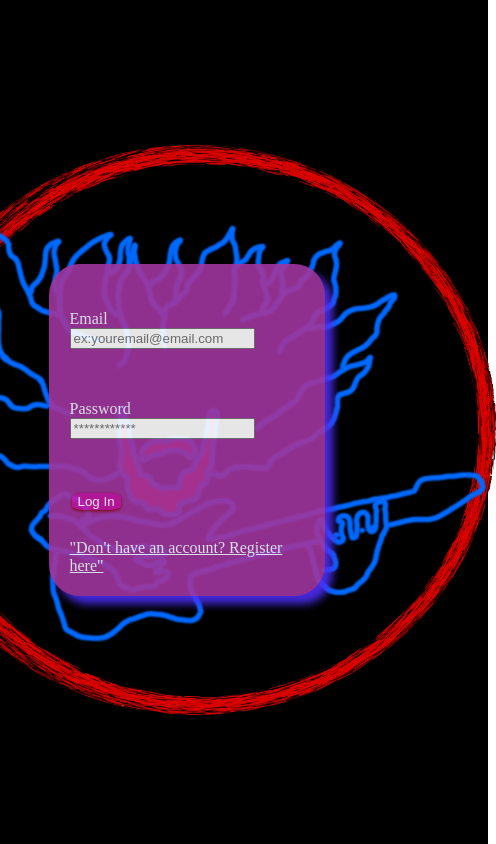
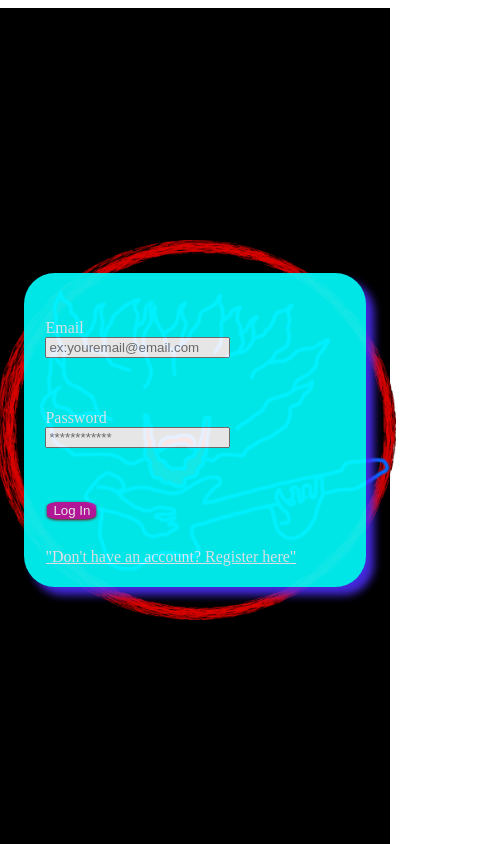
Before and after one commit to rafaelbazza/estudos_login, a React (Vite) app: page / in a window 390 px wide. Shown: the top 844 px of the page, 496 px wide, since content can reach past the window. Built offline with nearby package versions, Linux system fonts and the light colour scheme.

Commit message:
começando estilização responsiva

```diff
--- a/src/assets/styles/loginpages.css
+++ b/src/assets/styles/loginpages.css
@@ -19,8 +19,8 @@
 .background-image{
     display: flex;
     background-color: black;
-    width: 150%;
-    height: 150%;
+    width: 100%;
+    height: 100%;
     align-items: center;
     justify-content: center;
     z-index: 0;
@@ -75,3 +75,12 @@
     color: rgb(252, 67, 190);
 
 }
+
+
+@media screen and (max-width:500px) {
+
+    .login-form{
+       background-color: aqua;
+    }
+
+}
--- a/src/componentss/TextField.jsx
+++ b/src/componentss/TextField.jsx
@@ -1,27 +1,29 @@
 // eslint-disable-next-line no-unused-vars
 import React from 'react'
 
-const TextField = (props) => {
+const TextField = ({ placeholder = 'any', id, type = 'text', name, value, onChange, htmlFor, title }) => {
   return (
     <div>
       <div>
+        {title && (
         <label
-
-          htmlFor={props.htmlfor}
+          htmlFor={htmlFor}
 
         >
-          {props.title}
+          {title}
         </label>
+        )}
+
       </div>
       <div>
         <input
 
-          placeholder={props.placeholder}
-          id={props.id}
-          type={props.type}
-          name={props.name}
-          value={props.value}
-          onChange={props.onchange}
+          placeholder={placeholder}
+          id={id}
+          type={type}
+          name={name}
+          value={value}
+          onChange={onChange}
           required
 
         ></input>
--- a/src/pages/LoginPage.jsx
+++ b/src/pages/LoginPage.jsx
@@ -14,10 +14,8 @@ const LoginPage = () => {
       <div className='background-image'>
         <img className="image" src="src\assets\kjh.png" alt="" />
       </div>
-      <div className='content'>
 
        <Outlet/>
-      </div>
 
     </div>
 
```
Also changed, not shown: src/main.jsx (+7 -11 lines).
